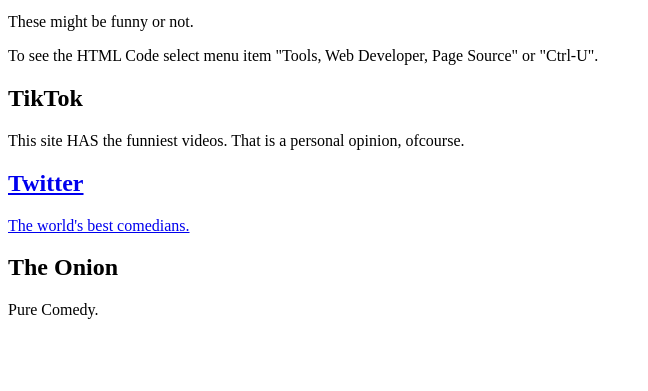
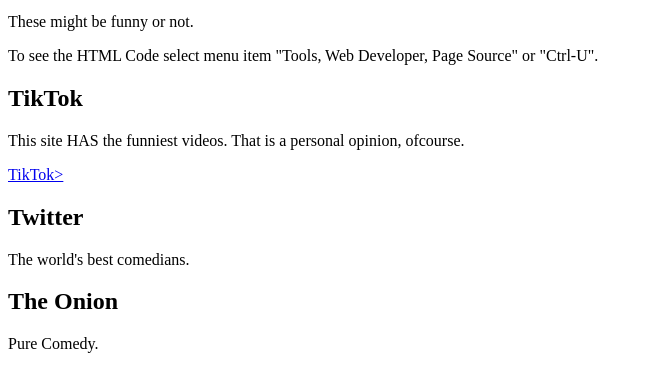
Before and after one commit to AlexisDChapman/AlexisDChapman.github.io, a plain HTML site: page BACS200/amuse.html in a window 1280 px wide. Shown: the part 101-492 px from the top of the page, without its empty margins (0-648 px from the left). Drawn offline with Linux system fonts and the light colour scheme.

Commit message:
Update amuse.html

```diff
--- a/BACS200/amuse.html
+++ b/BACS200/amuse.html
@@ -19,7 +19,7 @@
     <h2>TikTok</h2>
     <p>This site HAS the funniest videos. That is a personal opinion, ofcourse.</p>
     <p>
-        <a href="https://www.tiktok.com/en/"</a>
+        <a href="https://www.tiktok.com">TikTok></a>
     </p>
 
     <h2>Twitter</h2>
```
